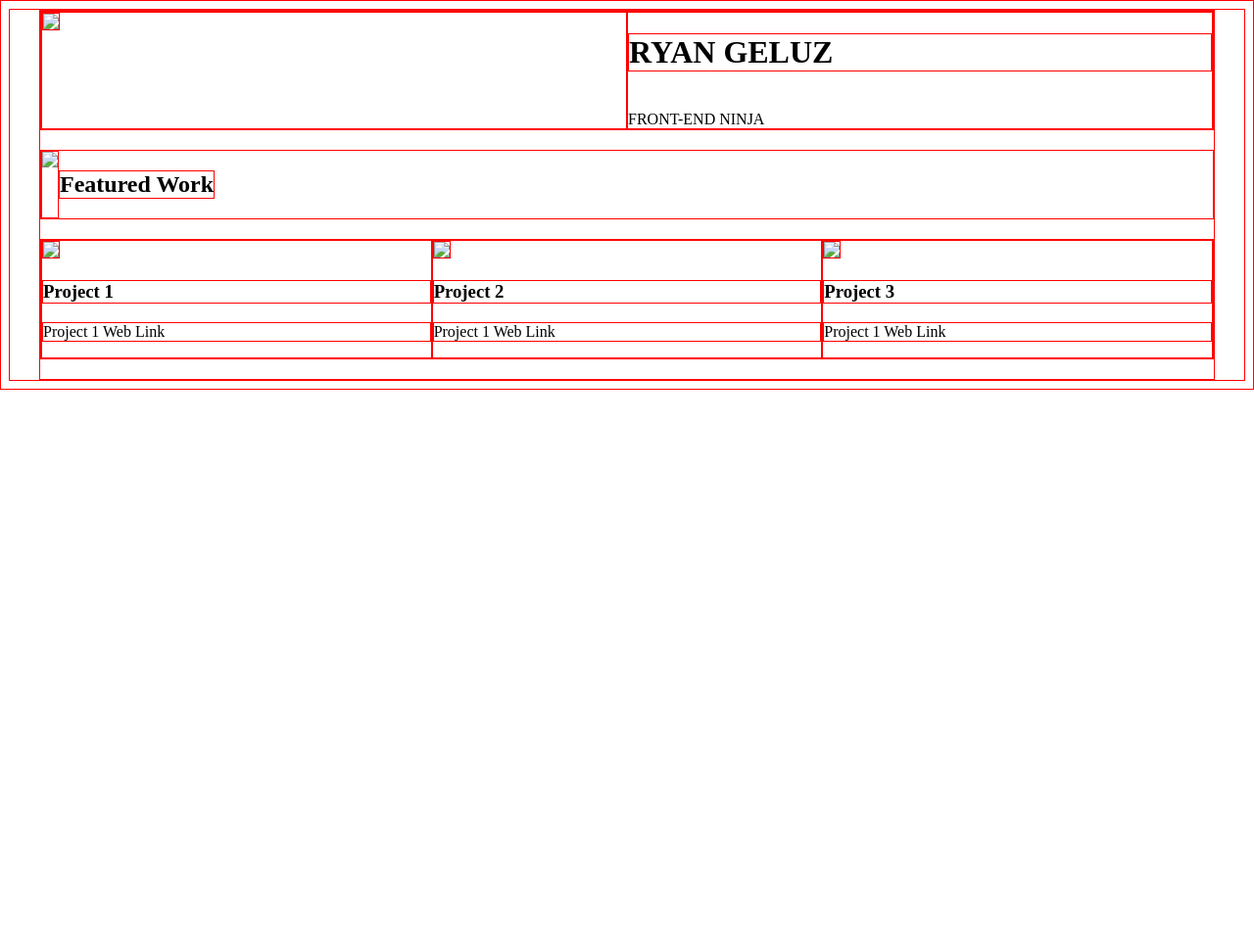
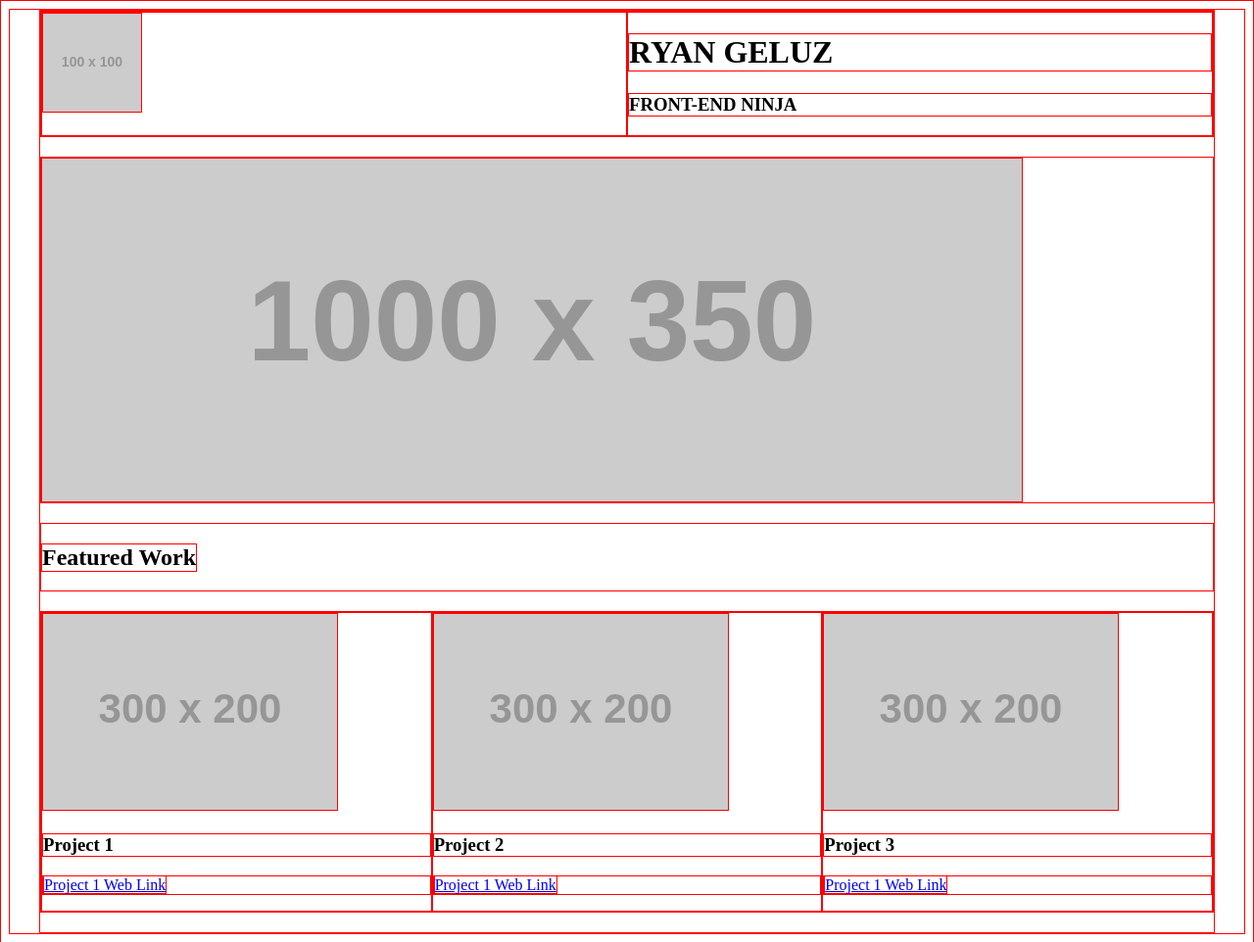
Before and after one commit to ryangeluz/portfolio-site, a plain HTML site: page framework/test.html in a window 1280 px wide. Shown: the whole page at 98% size. Before the commit the page ends 800 px from the top, so only its background shows below. Drawn offline with Linux system fonts and the light colour scheme; placeholder pictures from the web are drawn by us.

Commit message:
Put "Featured Work" into sep. row, changed "Front-End Ninja" to H3, Added Placeholder Images

```diff
--- a/framework/test.html
+++ b/framework/test.html
@@ -9,31 +9,36 @@
   <div class="grid">
 
     <div class="row">
-      <div class="col-6"><img src="#" /></div>
-      <div class="col-6"><h1>RYAN GELUZ</h1><br>
-      FRONT-END NINJA</div>
+      <div class="col-6"><img src="http://placehold.it/100x100" /></div>
+      <div class="col-6">
+      	<h1>RYAN GELUZ</h1>
+      	<h3>FRONT-END NINJA</h3>
+      </div>
     </div>
 
     <div class="row">
-    	<img src="#" />
+    	<img src="http://placehold.it/1000x350">
+    </div>
+
+ 	<div class="row">
     	<h2>Featured Work</h2>
     </div>
 
     <div class="row">
 
-      <div class="col-4"><img src="#" />
+      <div class="col-4"><img src="http://placehold.it/300x200" />
       	<h3>Project 1</h3>
-      	<p>Project 1 Web Link</p>
+      	<p><a href="http://github.com">Project 1 Web Link</a></p>
       </div>
 
-      <div class="col-4"><img src="#" />
+      <div class="col-4"><img src="http://placehold.it/300x200" />
       	<h3>Project 2</h3>
-      	<p>Project 1 Web Link</p>
+      	<p><a href="http://github.com">Project 1 Web Link</a></p>
       </div>
 
-      <div class="col-4"><img src="#" />
+      <div class="col-4"><img src="http://placehold.it/300x200" />
       	<h3>Project 3</h3>
-      	<p>Project 1 Web Link</p>
+      	<p><a href="http://github.com">Project 1 Web Link</a></p>
       </div>
 
     </div>
```
